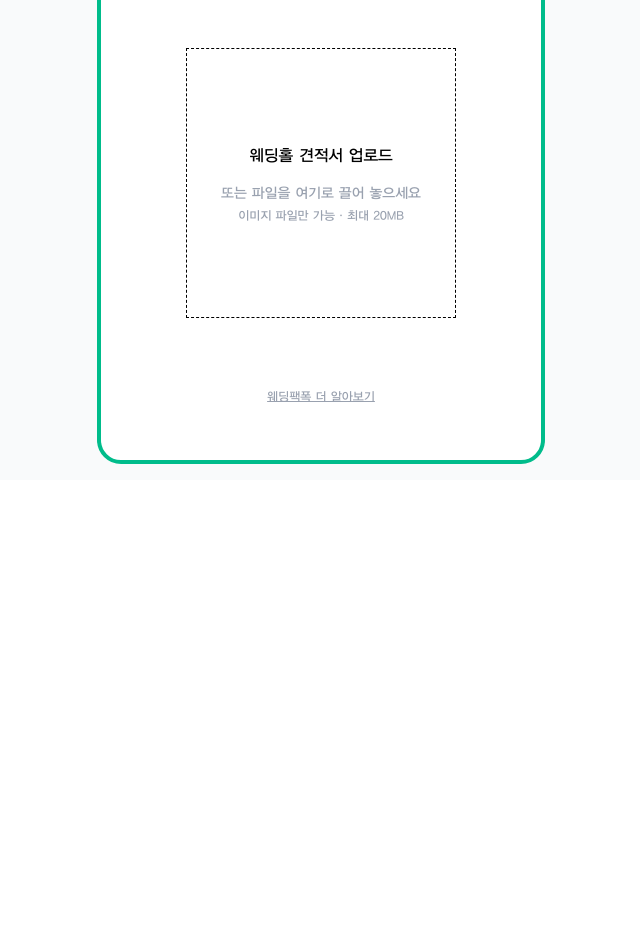
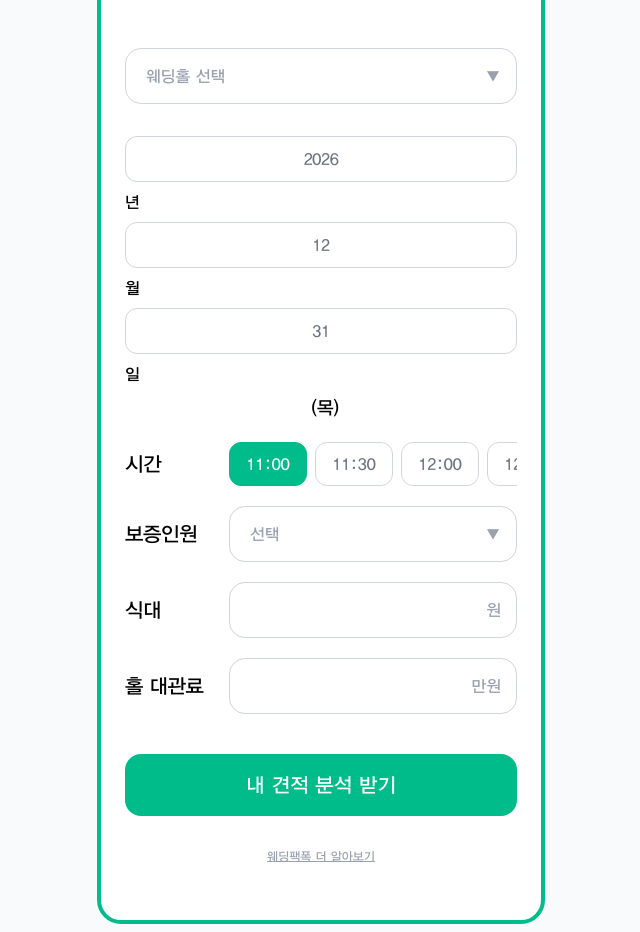
Before and after one commit to ticklemickle/wedding-ambush, a Next.js app: page / in a window 1280 px wide. Shown: the part 320-1252 px from the top of the page, without its empty margins (319-959 px from the left). Before the commit the page ends 800 px from the top, so only its background shows below. Built offline with nearby package versions, Linux system fonts and the light colour scheme.

Commit message:
design 변경 & 직접 INPUT 방식

```diff
--- a/app/components/UploadEstimateScreen.tsx
+++ b/app/components/UploadEstimateScreen.tsx
@@ -1,125 +1,111 @@
 "use client";
 
 import Image from "next/image";
-import { useCallback, useMemo, useRef, useState, useEffect } from "react";
-import { FileRejection, useDropzone } from "react-dropzone";
+import { useMemo, useState } from "react";
 import { useRouter } from "next/navigation";
 
-import { useUploadAndAnalyze } from "../hooks/useUploadAndAnalyze";
-import { validateImageFile } from "../utils/validateImageFile";
 import FullScreenLoader from "./FullScreenLoader";
-import { TEMP_ERROR_MSG, toUserMessage } from "../utils/uploadErrors";
 
-const MAX_SIZE = 20 * 1024 * 1024;
-const ACCEPT = { "image/*": [] as string[] };
+const TIME_OPTIONS = [
+  "11:00",
+  "11:30",
+  "12:00",
+  "12:30",
+  "13:00",
+  "13:30",
+  "14:00",
+  "14:30",
+  "15:00",
+  "15:30",
+  "16:00",
+  "16:30",
+  "17:00",
+  "17:30",
+  "18:00",
+  "18:30",
+  "19:00",
+  "19:30",
+  "20:00",
+];
 
-function rejectionMessage(rejections: readonly FileRejection[]) {
-  const first = rejections?.[0];
-  const code = first?.errors?.[0]?.code;
+function clampNumberString(v: string) {
+  return v.replace(/[^0-9]/g, "");
+}
 
-  if (code === "file-too-large")
-    return "파일이 너무 큽니다. 최대 20MB까지 업로드할 수 있어요.";
-  if (code === "file-invalid-type") return "이미지 파일만 업로드할 수 있어요.";
-  if (rejections?.length) return "업로드할 수 없는 파일입니다.";
-  return "";
+function getKoreanWeekday(date: Date) {
+  return ["일", "월", "화", "수", "목", "금", "토"][date.getDay()];
 }
 
 export default function UploadEstimateScreen() {
-  const UPLOAD_TIMEOUT_MS = 20_000;
+  const router = useRouter();
 
-  const router = useRouter();
-  const { isLoading, uploadAndAnalyze } = useUploadAndAnalyze();
+  const [isLoading, setIsLoading] = useState(false);
+  const [uiError, setUiError] = useState("");
 
-  const [uiError, setUiError] = useState("");
-  const [errorMsg, setErrorMsg] = useState("");
+  // Form state (UI)
+  const [weddingHall, setWeddingHall] = useState("");
+  const [year, setYear] = useState("2026");
+  const [month, setMonth] = useState("12");
+  const [day, setDay] = useState("31");
+  const [time, setTime] = useState("11:00");
+  const [guarantee, setGuarantee] = useState("");
+  const [mealPrice, setMealPrice] = useState("");
+  const [hallFee, setHallFee] = useState("");
 
-  const inFlightRef = useRef(false);
-  const lastFileKeyRef = useRef<string | null>(null);
+  const weekday = useMemo(() => {
+    const y = Number(year);
+    const m = Number(month);
+    const d = Number(day);
+    if (!y || !m || !d) return "";
+    const dt = new Date(y, m - 1, d);
+    if (Number.isNaN(dt.getTime())) return "";
+    return getKoreanWeekday(dt);
+  }, [year, month, day]);
 
-  // (선택) 컴포넌트 언마운트 시 현재 요청 취소
-  const abortRef = useRef<AbortController | null>(null);
-  useEffect(() => {
-    return () => abortRef.current?.abort();
-  }, []);
+  const canSubmit = useMemo(() => {
+    return (
+      !!weddingHall &&
+      year.length === 4 &&
+      !!month &&
+      !!day &&
+      !!time &&
+      !!guarantee &&
+      !!mealPrice &&
+      !!hallFee
+    );
+  }, [weddingHall, year, month, day, time, guarantee, mealPrice, hallFee]);
 
-  const onDrop = useCallback(
-    async (acceptedFiles: File[]) => {
+  const onSubmit = async () => {
+    if (isLoading) return;
     setUiError("");
-      setErrorMsg("");
 
-      if (inFlightRef.current || isLoading) {
-        setUiError("이미 업로드가 진행 중입니다. 잠시만 기다려주세요.");
+    if (!canSubmit) {
+      setUiError("필수 항목을 모두 입력해주세요.");
       return;
     }
 
-      const file = acceptedFiles?.[0];
-      if (!file) return;
-
-      const fileKey = `${file.name}_${file.size}_${file.lastModified}`;
-      if (lastFileKeyRef.current === fileKey) {
-        setUiError(
-          "같은 파일이 이미 업로드 요청되었습니다. 다른 파일을 선택해주세요.",
-        );
-        return;
+    // 디자인 반영 목적의 UI 화면입니다.
+    // 실제 분석 API/라우팅은 프로젝트 스펙에 맞춰 연결해 주세요.
+    setIsLoading(true);
+    try {
+      const params = new URLSearchParams({
+        weddingHall,
+        date: `${year}-${month.padStart(2, "0")}-${day.padStart(2, "0")}`,
+        time,
+        guarantee,
+        mealPrice,
+        hallFee,
+      });
+      router.push(`/result?${params.toString()}`);
+    } catch {
+      setUiError("요청 처리 중 오류가 발생했습니다. 다시 시도해주세요.");
+    } finally {
+      setIsLoading(false);
     }
-
-      const valid = validateImageFile(file);
-      if (!valid.ok) {
-        setErrorMsg(valid.reason);
-        return;
-      }
-
-      inFlightRef.current = true;
-      lastFileKeyRef.current = fileKey;
-
-      // 새 요청 시작 전, 이전 요청이 있으면 취소
-      abortRef.current?.abort();
-      abortRef.current = new AbortController();
-
-      try {
-        const payload = await uploadAndAnalyze(file, {
-          timeoutMs: UPLOAD_TIMEOUT_MS,
-          signal: abortRef.current.signal,
-        });
-
-        if (!payload?.jobId) {
-          setUiError(TEMP_ERROR_MSG);
-          lastFileKeyRef.current = null;
-          return;
-        }
-
-        router.push(`/result?jobId=${encodeURIComponent(payload.jobId)}`);
-      } catch (e) {
-        // abort 포함 모든 에러를 유틸로 메시지화
-        const msg = toUserMessage(e);
-        setUiError(msg);
-
-        // 실패면 재시도 허용
-        lastFileKeyRef.current = null;
-      } finally {
-        inFlightRef.current = false;
-      }
-    },
-    [router, uploadAndAnalyze, isLoading],
-  );
-
-  const { getRootProps, getInputProps, isDragActive, fileRejections } =
-    useDropzone({
-      onDrop,
-      multiple: false,
-      disabled: isLoading,
-      accept: ACCEPT,
-      maxSize: MAX_SIZE,
-    });
-
-  const dropzoneError = useMemo(
-    () => rejectionMessage(fileRejections),
-    [fileRejections],
-  );
-  const message = errorMsg || uiError || dropzoneError;
+  };
 
   return (
-    <div className="min-h-[100dvh] flex justify-center bg-[#f9fafb] p-4">
+    <div className="min-h-[100dvh] flex justify-center bg-[#f9fafb] p-2">
       <main
         className={[
           "bg-white flex flex-col items-center text-center relative",
@@ -152,47 +138,203 @@ export default function UploadEstimateScreen() {
             />
           </div>
 
-          <div className="flex justify-center">
-            <div
-              {...getRootProps({
-                onClick: (e) => {
-                  if (isLoading) e.preventDefault();
-                },
-              })}
+          {/* Form */}
+          <div className="w-full px-2">
+            {/* Wedding hall select */}
+            <div className="relative w-full mt-2">
+              <select
+                value={weddingHall}
+                onChange={(e) => setWeddingHall(e.target.value)}
                 className={[
-                "w-[260px] sm:w-[270px] aspect-square",
-                "flex flex-col items-center justify-center",
-                "p-6",
-                "border-[1.5px] border-dashed",
-                isLoading ? "opacity-60" : "cursor-pointer",
-                isDragActive
-                  ? "border-main border-3 bg-main/10"
-                  : "border-main-300 bg-transparent",
-                !isLoading &&
-                  !isDragActive &&
-                  "hover:border-main hover:border-3",
-              ]
-                .filter(Boolean)
-                .join(" ")}
+                  "w-full h-[56px] rounded-2xl",
+                  "border border-gray-300",
+                  "px-5 pr-12",
+                  "text-base",
+                  weddingHall ? "text-gray-900" : "text-gray-400",
+                  "outline-none focus:ring-2 focus:ring-main/30 focus:border-main",
+                  "appearance-none bg-white",
+                ].join(" ")}
               >
-              <input {...getInputProps()} />
-              <p className="text-black mb-4">
-                {isDragActive ? "여기에 놓아 업로드" : "웨딩홀 견적서 업로드"}
-              </p>
-              <p className="text-sm text-gray-400 font-310">
-                또는 파일을 여기로 끌어 놓으세요
-              </p>
-              <p className="text-xs text-gray-400 mt-1 font-310">
-                이미지 파일만 가능·최대 20MB
-              </p>
+                <option value="" disabled>
+                  웨딩홀 선택
+                </option>
+                {/* 예시 옵션 - 실제 데이터로 교체 */}
+                <option value="a">A 웨딩홀</option>
+                <option value="b">B 웨딩홀</option>
+                <option value="c">C 웨딩홀</option>
+              </select>
+              <span className="pointer-events-none absolute right-4 top-1/2 -translate-y-1/2 text-gray-400">
+                ▼
+              </span>
+            </div>
+
+            <div className="mt-8 space-y-5">
+              {/* Date */}
+              <div className="w-full text-left font-700 text-black tracking-[-0.02em]">
+                <div className="grid grid-cols-[minmax(54,2.5fr)_auto_minmax(44px,2fr)_auto_minmax(44px,2fr)_auto_auto] items-center gap-2">
+                  <input
+                    inputMode="numeric"
+                    value={year}
+                    onChange={(e) =>
+                      setYear(clampNumberString(e.target.value).slice(0, 4))
+                    }
+                    className="w-full min-w-0 h-[46px] rounded-xl border border-gray-300 text-center text-gray-500 outline-none focus:ring-2 focus:ring-main/30 focus:border-main"
+                    placeholder="YYYY"
+                  />
+                  <span className="text-base whitespace-nowrap">년</span>
+
+                  <input
+                    inputMode="numeric"
+                    value={month}
+                    onChange={(e) =>
+                      setMonth(clampNumberString(e.target.value).slice(0, 2))
+                    }
+                    className="w-full min-w-0 h-[46px] rounded-xl border border-gray-300 text-center text-gray-500 outline-none focus:ring-2 focus:ring-main/30 focus:border-main"
+                    placeholder="MM"
+                  />
+                  <span className="text-base whitespace-nowrap">월</span>
+
+                  <input
+                    inputMode="numeric"
+                    value={day}
+                    onChange={(e) =>
+                      setDay(clampNumberString(e.target.value).slice(0, 2))
+                    }
+                    className="w-full min-w-0 h-[46px] rounded-xl border border-gray-300 text-center text-gray-500 outline-none focus:ring-2 focus:ring-main/30 focus:border-main"
+                    placeholder="DD"
+                  />
+                  <span className="text-base whitespace-nowrap">일</span>
+
+                  <span className="w-full text-center mx-1 text-lg">
+                    ({weekday || "-"})
+                  </span>
                 </div>
               </div>
 
-          {!isDragActive && !!message && (
-            <p className="mt-3 text-sm text-red-500">{message}</p>
+              {/* Time */}
+              <div className="grid grid-cols-[88px_1fr] items-center gap-4">
+                <div className="text-left font-700 text-black sm:text-lg md:text-xl tracking-[-0.02em]">
+                  시간
+                </div>
+                <div className="flex items-center gap-2 overflow-x-auto no-scrollbar">
+                  {TIME_OPTIONS.map((t) => {
+                    const selected = time === t;
+                    return (
+                      <button
+                        key={t}
+                        type="button"
+                        onClick={() => setTime(t)}
+                        className={[
+                          "h-[44px] min-w-[78px] px-4 rounded-xl border",
+                          "text-base",
+                          selected
+                            ? "bg-main border-main text-white"
+                            : "bg-white border-gray-300 text-gray-500",
+                        ].join(" ")}
+                      >
+                        {t}
+                      </button>
+                    );
+                  })}
+                </div>
+              </div>
+
+              {/* Guarantee */}
+              <div className="grid grid-cols-[88px_1fr] items-center gap-4">
+                <div className="text-left font-700 text-black sm:text-lg md:text-xl tracking-[-0.02em]">
+                  보증인원
+                </div>
+                <div className="relative">
+                  <select
+                    value={guarantee}
+                    onChange={(e) => setGuarantee(e.target.value)}
+                    className={[
+                      "w-full h-[56px] rounded-2xl",
+                      "border border-gray-300",
+                      "px-5 pr-12",
+                      "text-base",
+                      guarantee ? "text-gray-900" : "text-gray-400",
+                      "outline-none focus:ring-2 focus:ring-main/30 focus:border-main",
+                      "appearance-none bg-white",
+                    ].join(" ")}
+                  >
+                    <option value="" disabled>
+                      선택
+                    </option>
+                    <option value="100">100명</option>
+                    <option value="150">150명</option>
+                    <option value="200">200명</option>
+                    <option value="250">250명</option>
+                    <option value="300">300명</option>
+                  </select>
+                  <span className="pointer-events-none absolute right-4 top-1/2 -translate-y-1/2 text-gray-400">
+                    ▼
+                  </span>
+                </div>
+              </div>
+
+              {/* Meal price */}
+              <div className="grid grid-cols-[88px_1fr] items-center gap-4">
+                <div className="text-left font-700 text-black sm:text-lg md:text-xl tracking-[-0.02em]">
+                  식대
+                </div>
+                <div className="relative">
+                  <input
+                    inputMode="numeric"
+                    value={mealPrice}
+                    onChange={(e) =>
+                      setMealPrice(
+                        clampNumberString(e.target.value).slice(0, 8),
+                      )
+                    }
+                    className="w-full h-[56px] rounded-2xl border border-gray-300 px-5 pr-12 text-base text-gray-900 outline-none focus:ring-2 focus:ring-main/30 focus:border-main"
+                  />
+                  <span className="absolute right-4 top-1/2 -translate-y-1/2 text-gray-400">
+                    원
+                  </span>
+                </div>
+              </div>
+
+              {/* Hall fee */}
+              <div className="grid grid-cols-[88px_1fr] items-center gap-4">
+                <div className="text-left font-700 text-black sm:text-lg md:text-xl tracking-[-0.02em]">
+                  홀 대관료
+                </div>
+                <div className="relative">
+                  <input
+                    inputMode="numeric"
+                    value={hallFee}
+                    onChange={(e) =>
+                      setHallFee(clampNumberString(e.target.value).slice(0, 8))
+                    }
+                    className="w-full h-[56px] rounded-2xl border border-gray-300 px-5 pr-12 text-base text-gray-900 outline-none focus:ring-2 focus:ring-main/30 focus:border-main"
+                  />
+                  <span className="absolute right-4 top-1/2 -translate-y-1/2 text-gray-400">
+                    만원
+                  </span>
+                </div>
+              </div>
+            </div>
+
+            {!!uiError && (
+              <p className="mt-4 text-sm text-red-500 text-center">{uiError}</p>
             )}
 
-          <p className="text-xs text-gray-400 underline cursor-pointer mt-auto pb-2">
+            <button
+              type="button"
+              onClick={onSubmit}
+              disabled={isLoading}
+              className={[
+                "mt-10 w-full h-[62px] rounded-2xl",
+                "bg-main text-white sm:text-lg md:text-xl font-700",
+                "disabled:opacity-60",
+              ].join(" ")}
+            >
+              내 견적 분석 받기
+            </button>
+          </div>
+
+          <p className="text-xs text-gray-400 underline cursor-pointer mt-auto pt-8 pb-2">
             웨딩팩폭 더 알아보기
           </p>
         </div>
```
Lines whose indentation alone changed are shown as unchanged.
